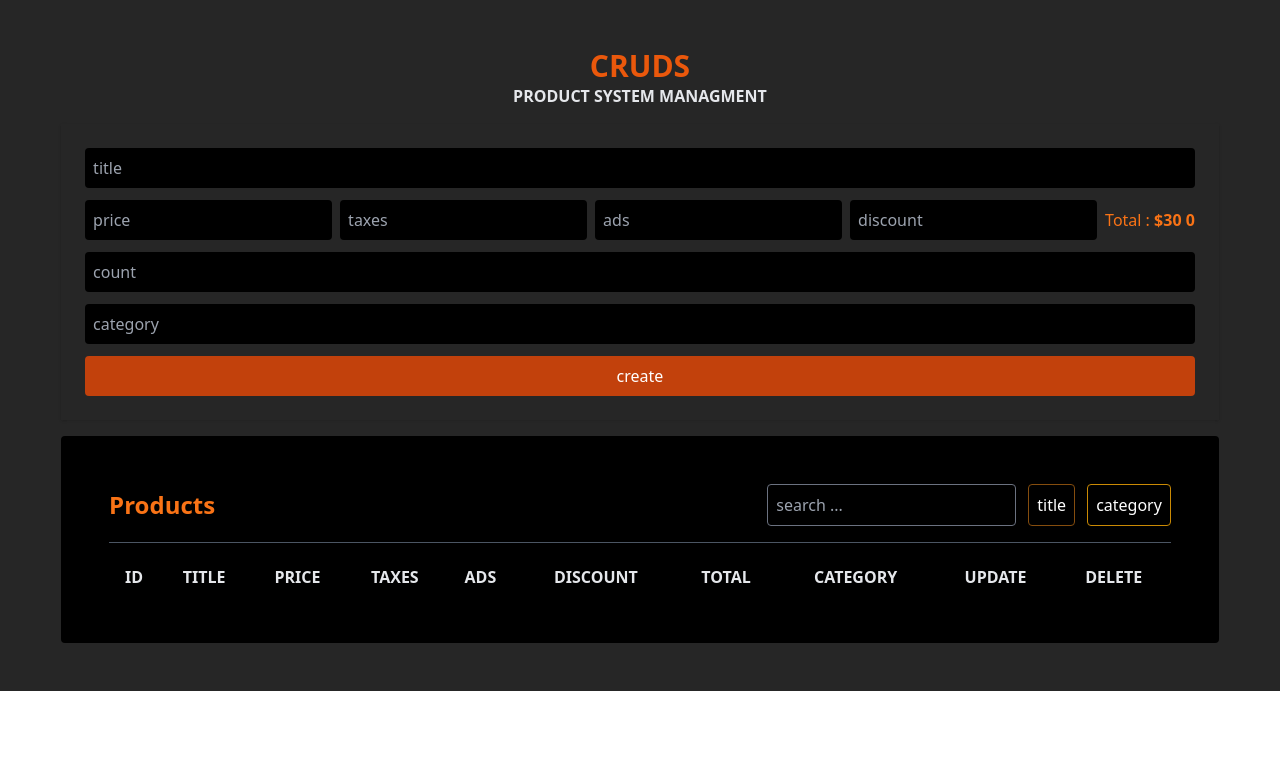
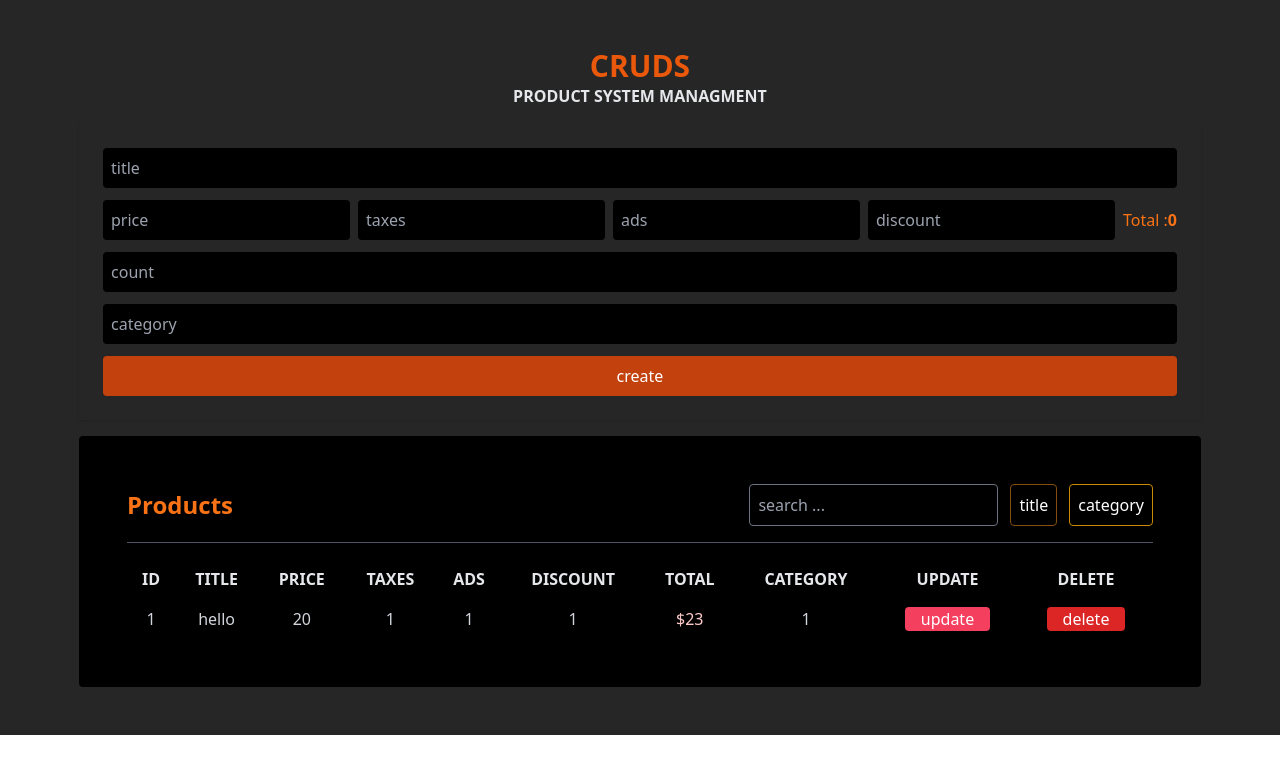
Before and after one commit to abrar997/crud-system-managment, a React (Create React App) app: page / in a window 1280 px wide. Shown: the top 774 px of the page. Built offline with nearby package versions, Linux system fonts and the light colour scheme.

Commit message:
more update

```diff
--- a/src/App.js
+++ b/src/App.js
@@ -24,7 +24,6 @@ export default function App() {
     taxes: "",
     ads: "",
     discount: "",
-    total: "",
     count: "",
     category: "",
   });
@@ -34,6 +33,7 @@ export default function App() {
     console.log(formData);
   };
   const handleCreateProduct = () => {};
+
   const handleDelete = () => {
     console.log("deleted");
   };
@@ -72,10 +72,10 @@ export default function App() {
             </form>
           </div>
         </div>
-        <div>
-          <table cellPadding={6} align="center" width="100%">
+        <div className="overflow-x-auto">
+          <table cellPadding={8} className="min-w-full">
             <thead>
-              <tr className="uppercase text-gray-200">
+              <tr className="lg:uppercase text-gray-200">
                 <th>id</th>
                 <th>title</th>
                 <th>price</th>
@@ -90,12 +90,14 @@ export default function App() {
             </thead>
             <tbody className="text-gray-300">
               {products.map((item, index) => {
-                <Product
-                  key={index}
-                  product={item}
-                  handleDelete={handleDelete}
-                  handleEdit={handleEdit}
-                />;
+                return (
+                  <Product
+                    key={index}
+                    product={item}
+                    handleDelete={handleDelete}
+                    handleEdit={handleEdit}
+                  />
+                );
               })}
             </tbody>
           </table>
--- a/src/components/Form.js
+++ b/src/components/Form.js
@@ -48,9 +48,8 @@ const Form = ({ handleSubmit, formData, setFormData }) => {
             }
           />
           <p className="text-orange-500">
-            Total :{" "}
+            Total :
             <span className="underlane font-semibold">
-              $30{" "}
               {Number(formData.price) +
                 Number(formData.taxes) +
                 Number(formData.ads) +
--- a/src/components/Product.js
+++ b/src/components/Product.js
@@ -16,7 +16,13 @@ const Product = ({ handleDelete, handleEdit, product }) => {
       <td>{product.taxes}</td>
       <td>{product.ads}</td>
       <td>{product.discount}</td>
-      <td>{product.total}</td>
+      <td className="text-red-200">
+        $
+        {Number(product.price) +
+          Number(product.taxes) +
+          Number(product.ads) +
+          Number(product.discount)}
+      </td>
       <td>{product.category}</td>
       <td>
         <button
@@ -28,7 +34,7 @@ const Product = ({ handleDelete, handleEdit, product }) => {
       </td>
       <td>
         <button
-          onAuxClick={handleDelete}
+          onClick={handleDelete}
           className="bg-red-600 text-white rounded hover:bg-opacity-80 px-4"
         >
           delete
```
